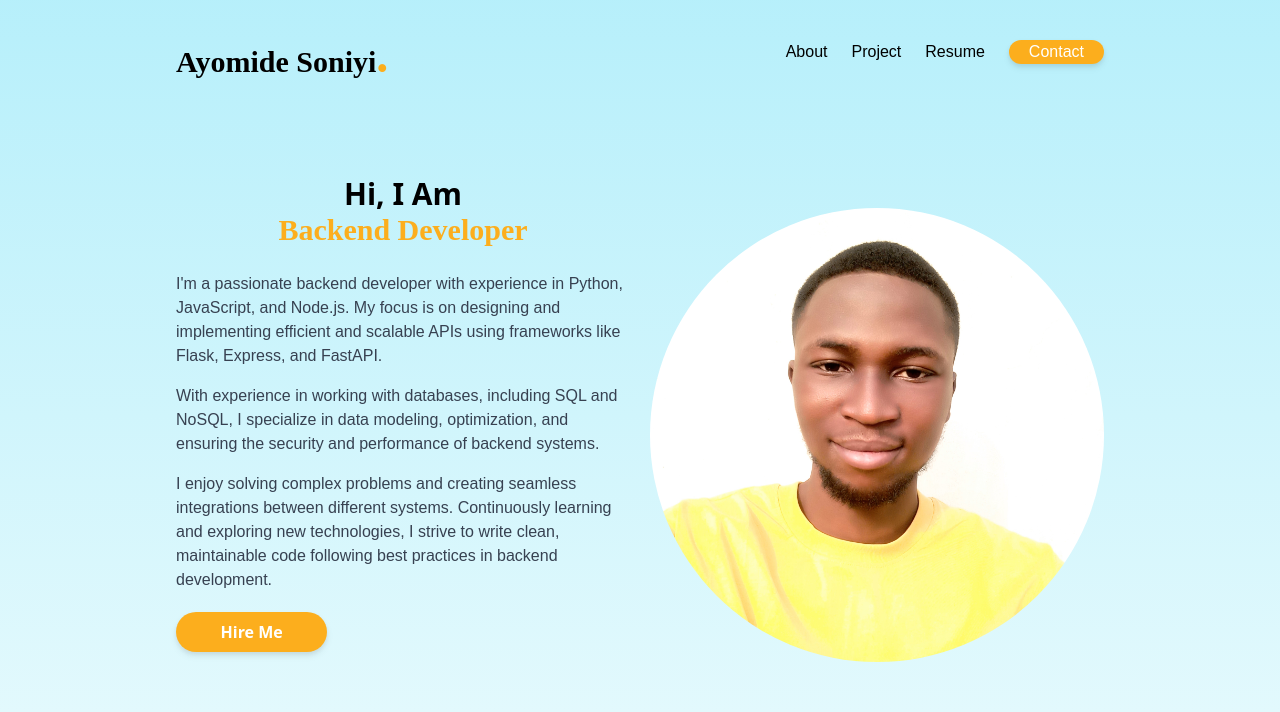
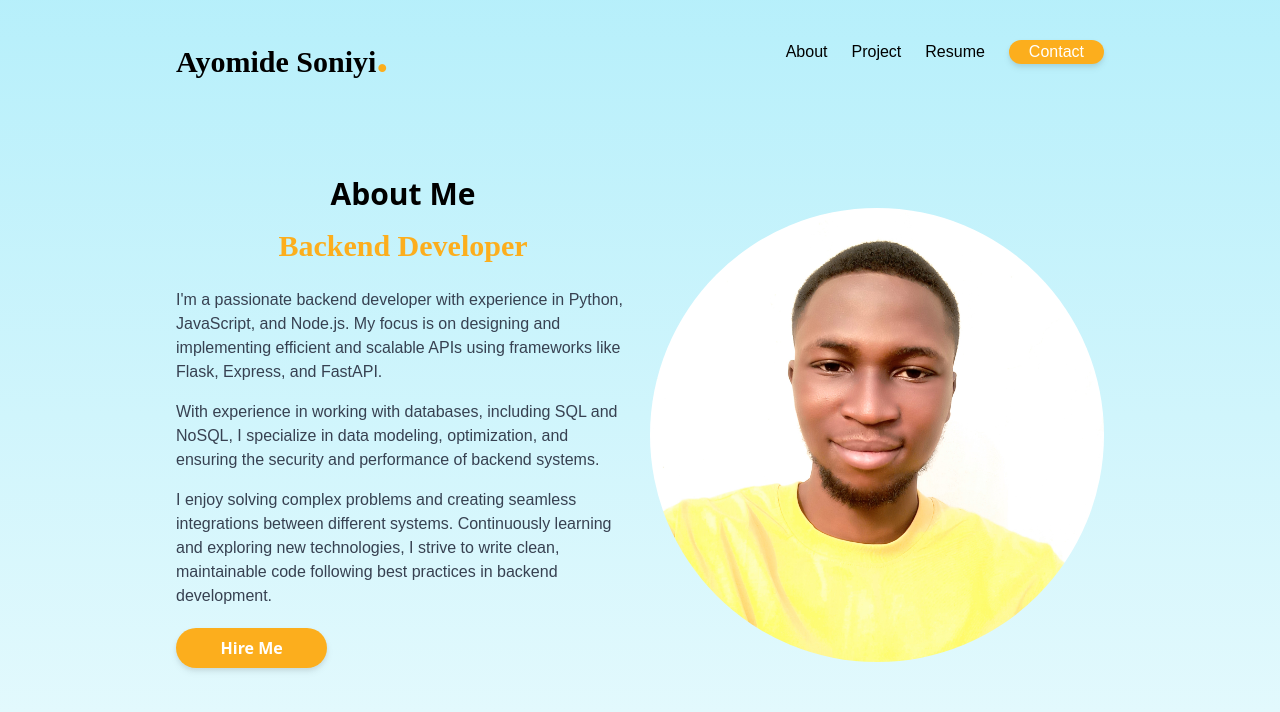
Before and after one commit to UnfazedAy/my-portfolio, a React (Create React App) app: page / in a window 1280 px wide. Shown: the top 712 px of the page. Built offline with nearby package versions, Linux system fonts and the light colour scheme.

Commit message:
Added the About component

```diff
--- a/src/components/About.js
+++ b/src/components/About.js
@@ -5,7 +5,7 @@ export default function About() {
     <section id="about" className="container mx-auto p-6">
       <div className="flex flex-col my-12 md:flex-row">
         <div className="flex flex-col md:w-1/2">
-          <h2 className="font-bold text-2xl md:text-3xl">Hi, I Am</h2>
+          <h2 className="font-bold text-2xl md:text-3xl mb-4">About Me</h2>
           <span className="font-bold text-2xl text-thickBrownishYellow font-lobster md:text-3xl">
             Backend Developer
           </span>
```
